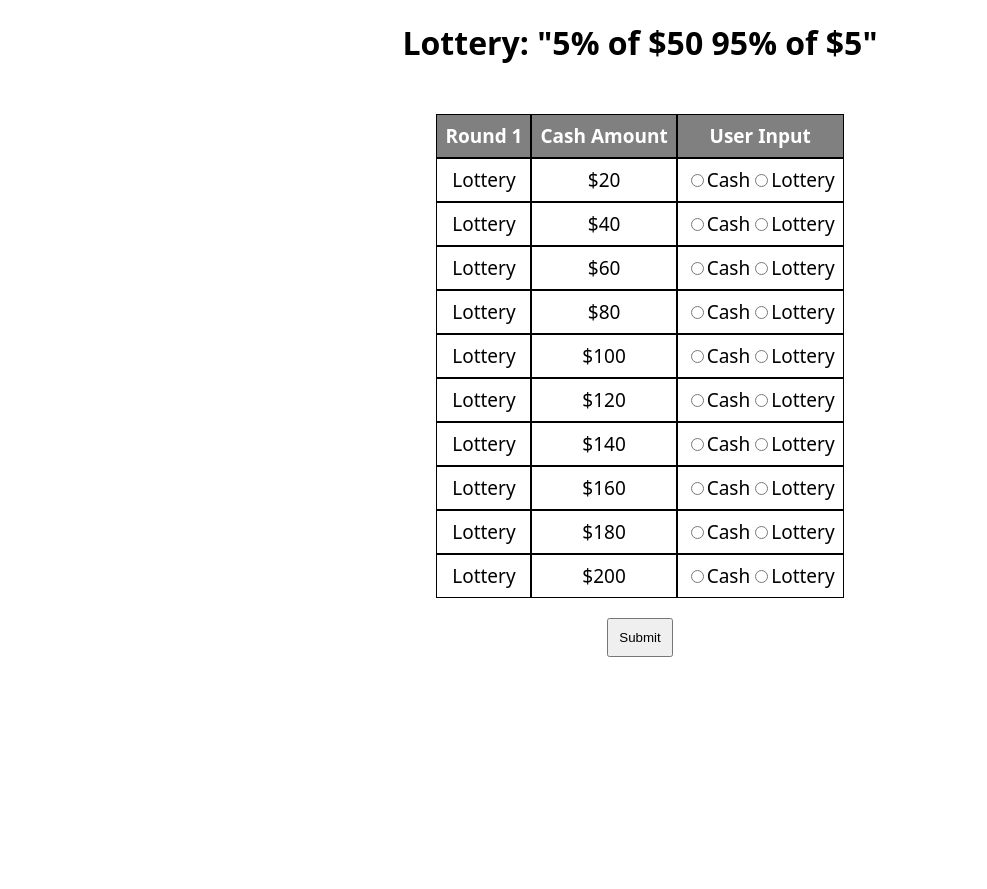
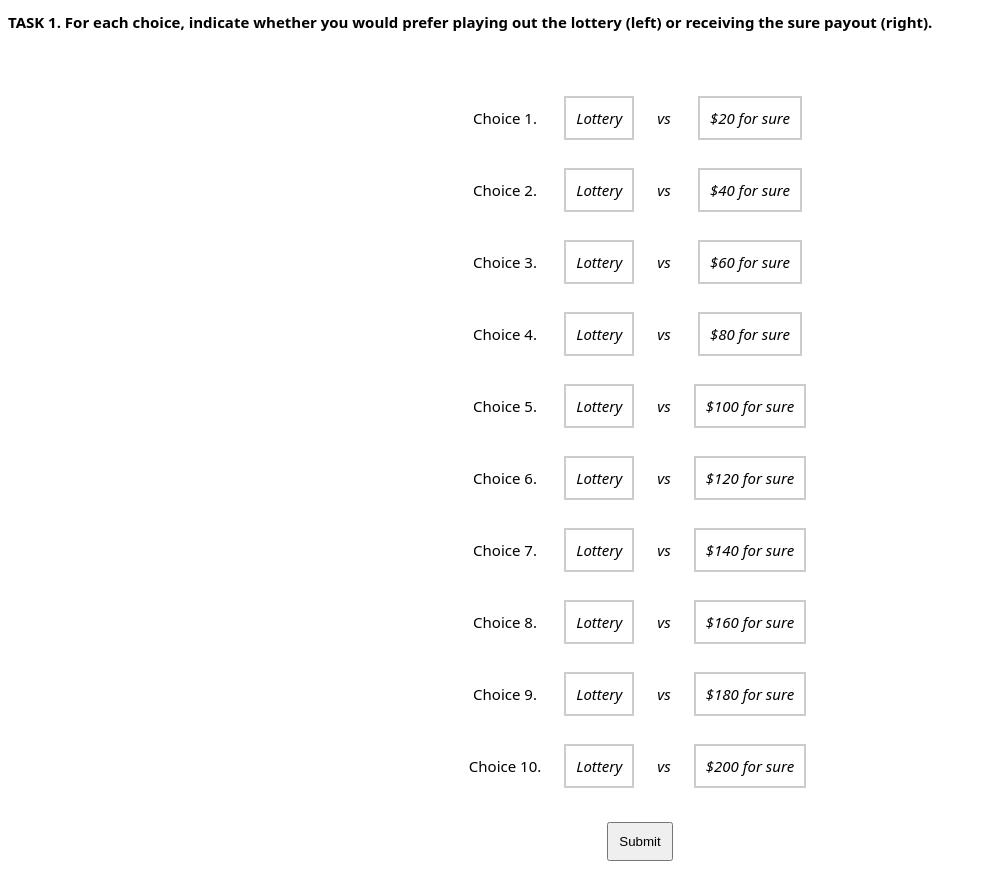
Before and after one commit to ellenguyen/Probability_Research-Survey_website, a Flask app: page /plain_text in a window 1280 px wide. Shown: the whole page, without its empty margins (0-987 px from the left). Before the commit the page ends 657 px from the top, so only its background shows below. Run offline with Flask 3, Linux system fonts and the light colour scheme; some libraries are stand-ins or nearby versions.

Commit message:
fix the plain text page

```diff
--- a/static/plain_text.css
+++ b/static/plain_text.css
@@ -1,5 +1,6 @@
 body{
   font-family: system-ui, -apple-system, BlinkMacSystemFont, 'Segoe UI', Roboto, Oxygen, Ubuntu, Cantarell, 'Open Sans', 'Helvetica Neue', sans-serif;
+  font-size: 10px;
 }
 
 .table {
@@ -21,12 +22,12 @@ body{
 
 .tr {
   display: table-row;
-  font-size: 19px;
+  font-size: 15px;
 }
 
 .td {
   display: table-cell;
-  border: 1px solid black;
+  border: 1px solid transparent;
   padding: 8px;
   text-align: center;
 }
@@ -49,3 +50,25 @@ h1{
   display: flex;
   justify-content: center;
 }
+
+
+/* make the input as a box */
+
+input[type="radio"] {
+  display: none;
+}
+/* Create the box-style appearance for the labels */
+label {
+  display: inline-block;
+  border: 2px solid #ccc;
+  padding: 10px;
+  margin: 5px;
+  cursor: pointer;
+}
+
+/* Style the label when the radio button is checked */
+input[type="radio"]:checked + label {
+  background-color: orange; /* Change the background color to orange */
+
+  border-color: #999;
+}
--- a/static/script.js
+++ b/static/script.js
@@ -6,36 +6,57 @@ function createLotteryRows(cashAmounts, choices, tableBodyId) {
     const divTr = document.createElement("div");
     divTr.className = "tr";
 
+    //choice numbers
     const divLabel = document.createElement("div");
     divLabel.className = "td";
-    divLabel.textContent = "Lottery";
+    divLabel.textContent = "Choice " + (index + 1) + ".";
     divTr.appendChild(divLabel);
 
-    const divAmount = document.createElement("div");
-    divAmount.className = "td";
-    divAmount.textContent = "$" + cashAmount;
-    divTr.appendChild(divAmount);
+     // Lottery choices
+     const divLotteryChoices = document.createElement("div");
+     divLotteryChoices.className = "td";
 
-    const divChoices = document.createElement("div");
-    divChoices.className = "td";
+     const radioInputLottery = document.createElement("input");
+     radioInputLottery.type = "radio";
+     radioInputLottery.name = "choice" + index;
+     radioInputLottery.value = "Lottery";
+     radioInputLottery.id = "lottery" + index;
+     radioInputLottery.required = true; // Added required attribute;
 
-    for (let choice in choices) {
-      const label = document.createElement("label");
-      const radioInput = document.createElement("input");
-      radioInput.type = "radio";
-      radioInput.name = "choice" + index;
-      radioInput.value = choice;
-      radioInput.required = true; // Added required attribute
+     const labelLottery = document.createElement("label");
+     labelLottery.innerHTML = "<i>Lottery</i>";
+     labelLottery.setAttribute("for", "lottery" + index);
 
-      const span = document.createElement("span");
-      span.textContent = choice;
+     divLotteryChoices.appendChild(radioInputLottery);
+     divLotteryChoices.appendChild(labelLottery);
+     divTr.appendChild(divLotteryChoices);
 
-      label.appendChild(radioInput);
-      label.appendChild(span);
-      divChoices.appendChild(label);
-    }
+    // the "vs" label
+    const divVS = document.createElement("div");
+    divVS.className = "td";
+    divVS.innerHTML = "<i>vs</i>";
+    divTr.appendChild(divVS);
 
-    divTr.appendChild(divChoices);
+    // Cash choices
+    const divCashChoices = document.createElement("div");
+    divCashChoices.className = "td";
+
+    const radioInputCash = document.createElement("input");
+    radioInputCash.type = "radio";
+    radioInputCash.name = "choice" + index;
+    radioInputCash.value = cashAmount + "Cash";
+    radioInputCash.id = "cash" + index;
+    radioInputCash.required = true; // Added required attribute;
+
+    const labelCash = document.createElement("label");
+    labelCash.innerHTML = "<i>$" + cashAmount + " for sure</i>";
+    labelCash.setAttribute("for", "cash" + index);
+
+    divCashChoices.appendChild(radioInputCash);
+    divCashChoices.appendChild(labelCash);
+    divTr.appendChild(divCashChoices);
+
+    // adding the rows to the
     tableBody.appendChild(divTr);
   });
 }
@@ -53,7 +74,7 @@ function handleRadioSelection() {
   alert("Selected values: " + selectedValues.join(", "));
 
   for (let i = 0; i < selectedValues.length - 1; i++) {
-    if (selectedValues[i] === "Lottery" && selectedValues[i + 1] === "Cash") {
+    if (selectedValues[i] === "Lottery" && selectedValues[i + 1] === (cashAmount+"Cash")) {
       upper = lotteries[i + 1];
       lower = lotteries[i];
       break;
--- a/templates/plain_text/plain_text.html
+++ b/templates/plain_text/plain_text.html
@@ -10,7 +10,7 @@
 </head>
 <body>
     <div>
-        <h1>Lottery: "5% of $50 95% of $5"</h1>
+        <h2>TASK 1. For each choice, indicate whether you would prefer playing out the lottery (left) or receiving the sure payout (right).</h2>
     </div>
 
     <div id="big">
@@ -18,11 +18,11 @@
             <div class="table">
 
                 <div class="thead">
-                    <div class="tr">
+                    <!-- <div class="tr">
                         <div class="td">Round 1</div>
                         <div class="td">Cash Amount</div>
                         <div class="td">User Input</div>
-                    </div>
+                    </div> -->
                 </div>
 
                 <div class="tbody" id="tbody">
```
